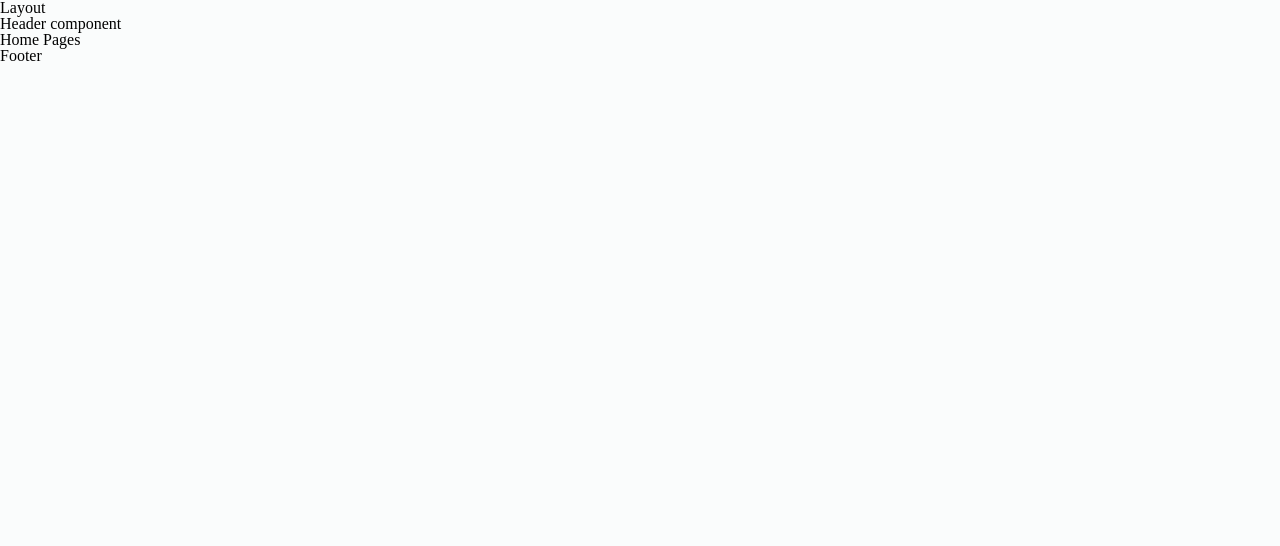
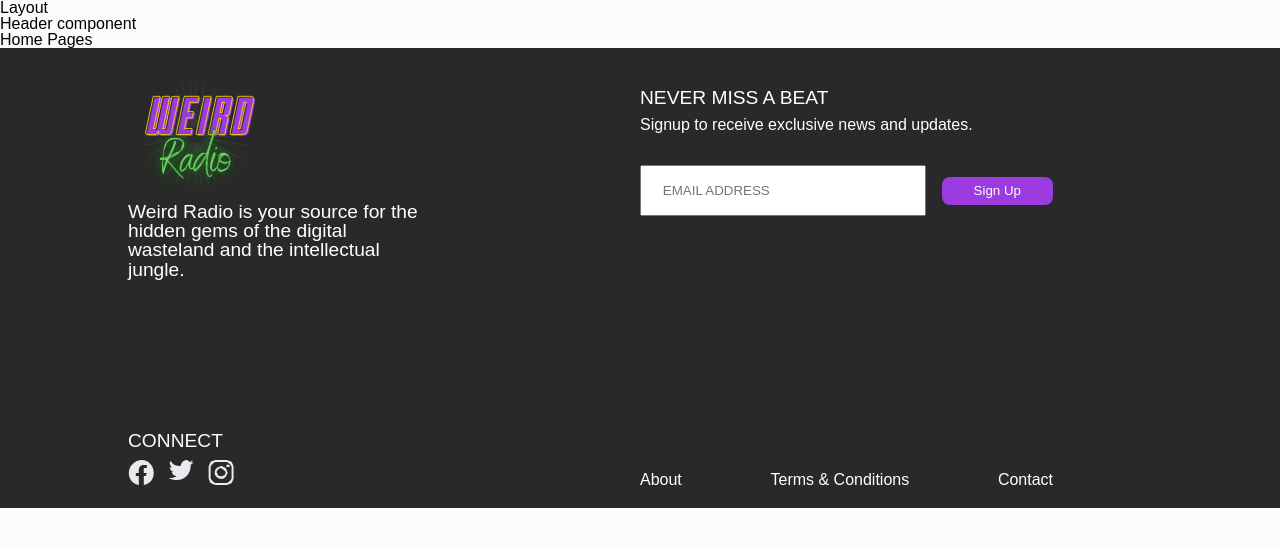
Before and after one commit to daleinen7/weird-radio, a Gatsby site: page / in a window 1280 px wide. Built offline with nearby package versions, Linux system fonts and the light colour scheme; Gatsby itself is replaced by a stand-in of ours.

Commit message:
footer component

```diff
--- a/src/components/Footer.jsx
+++ b/src/components/Footer.jsx
@@ -1,9 +1,66 @@
 import React from 'react'
+import facebook from '../images/facebook.svg'
+import twitter from '../images/twitter.svg'
+import insta from '../images/insta.svg'
 
 export default function Footer() {
   return (
-    <>
-      <h2>Footer</h2>
-    </>
+    <footer>
+      <div className="footer-info">
+        <div className="footer-logo"></div>
+        <p>
+          Weird Radio is your source for the hidden gems of the digital
+          wasteland and the intellectual jungle.
+        </p>
+        <div className="social-media">
+          <h2>Connect</h2>
+          <ul>
+            <li>
+              <a href="https://facebook.com">
+                <img src={facebook} alt="Weird Radio on facebook" />
+              </a>
+            </li>
+            <li>
+              <a href="https://twitter.com">
+                <img src={twitter} alt="Weird Radio on Twitter" />
+              </a>
+            </li>
+            <li>
+              <a href="https://instagram.com">
+                <img src={insta} alt="Weird Radio on Instagram" />
+              </a>
+            </li>
+          </ul>
+        </div>
+      </div>
+      <div className="footer-contact">
+        <h2>Never Miss A Beat</h2>
+        <p>Signup to receive exclusive news and updates.</p>
+        <form action="#">
+          <label htmlFor="email">
+            <input
+              type="email"
+              name="email"
+              id="email"
+              placeholder="EMAIL ADDRESS"
+            />
+            <input type="submit" value="Sign Up" />
+          </label>
+        </form>
+        <div className="boiler-plate">
+          <ul>
+            <li>
+              <a href="/about">About</a>
+            </li>
+            <li>
+              <a href="/terms">Terms & Conditions</a>
+            </li>
+            <li>
+              <a href="/contact">Contact</a>
+            </li>
+          </ul>
+        </div>
+      </div>
+    </footer>
   )
 }
--- /dev/null
+++ b/src/scss/_footer.scss
@@ -0,0 +1,79 @@
+footer {
+  padding: 20px 10%;
+  background: $dark-gray;
+  height: 420px;
+  color: white;
+  display: flex;
+
+  h2 {
+    font-size: 1.2rem;
+    padding: 0 0 10px 0;
+    text-transform: uppercase;
+  }
+
+  .footer-info {
+    width: 50%;
+    height: 100%;
+    display: flex;
+    flex-direction: column;
+    justify-content: flex-start;
+
+    p {
+      font-size: 1.2rem;
+      max-width: 300px;
+    }
+  }
+
+  .footer-logo {
+    background-image: url(../images/Logo.png);
+    width: 135px;
+    height: 134px;
+  }
+
+  .social-media {
+    margin-top: auto;
+    ul {
+      display: flex;
+      li {
+        margin-right: 14px;
+      }
+    }
+  }
+
+  .footer-contact {
+    height: calc(100% - 20px);
+    display: flex;
+    flex-direction: column;
+    justify-content: flex-start;
+    padding: 20px 0;
+  }
+
+  form {
+    input[type='email'] {
+      min-width: 240px;
+      margin: 2rem 1rem 2rem 0;
+      padding: 1rem 1.3rem;
+    }
+    input[type='submit'] {
+      background-color: $purple;
+      color: white;
+      border: 0;
+      border-radius: 8px;
+      padding: 0.4rem 2rem;
+    }
+  }
+
+  .boiler-plate {
+    margin-top: auto;
+
+    ul {
+      display: flex;
+      justify-content: space-between;
+    }
+
+    a {
+      color: white;
+      text-decoration: none;
+    }
+  }
+}
--- /dev/null
+++ b/src/scss/_variables.scss
@@ -0,0 +1,3 @@
+$background: #fafcfc;
+$dark-gray: #292929;
+$purple: #9c3be0;
--- a/src/scss/style.scss
+++ b/src/scss/style.scss
@@ -1,6 +1,9 @@
 @import 'reset';
+@import 'variables';
 @import 'header';
+@import 'footer';
 
 body {
-  background: #fafcfc;
+  background: $background;
+  font-family: Arial, Helvetica, sans-serif;
 }
```
Also changed, not shown: src/images/Logo.png (added), src/images/facebook.svg (added), src/images/insta.svg (added), src/images/twitter.svg (added).
